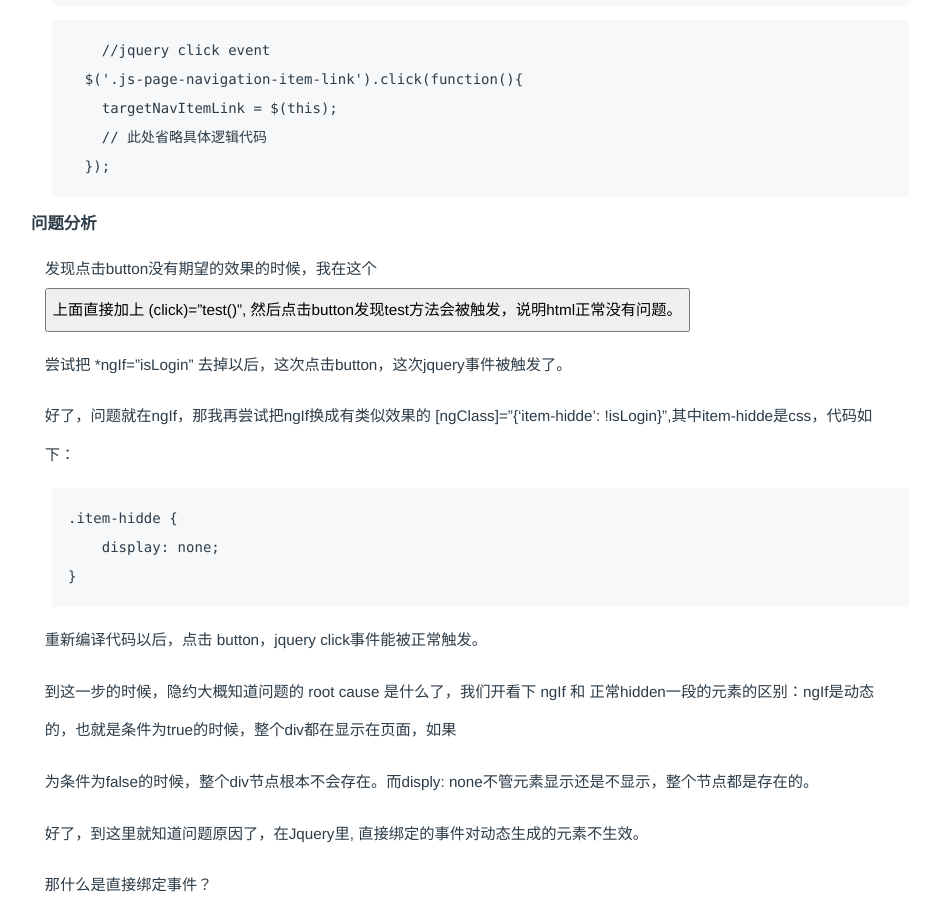
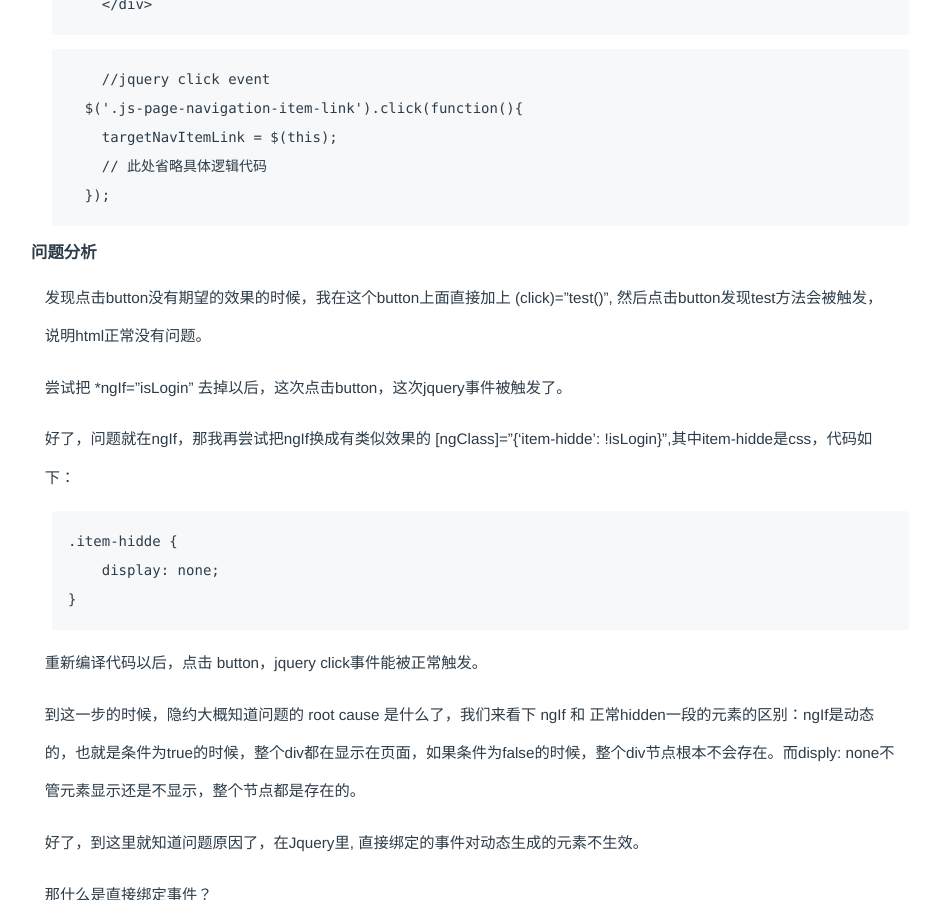
Before and after one commit to LiMeii/LiMeii.github.io, a Jekyll site: the page built from _posts/2018-10-18-issues-jquerydelege-notworking-with-ngIf.md, in a window 1280 px wide and 900 px high, scrolled down 863 px. Shown: the whole window, without its empty margins (178-1103 px from the left). Built offline with Jekyll 4.4.1, drawn with Linux system fonts in a browser that asks for light colours; some of the changed text lies outside the part shown.

Commit message:
update jquery click not woring in ngif post

````diff
--- a/_posts/2018-10-18-issues-jquerydelege-notworking-with-ngIf.md
+++ b/_posts/2018-10-18-issues-jquerydelege-notworking-with-ngIf.md
@@ -24,14 +24,15 @@
 代码如下：
 
 ```html
+    <!-- angular html-->
     <div id="target" class="page-navigation__item js-page-navigation-item" *ngIf="isLogin">
-        <button id="lngddl" class="page-navigation__item-link js-page-navigation-item-link tnt tnt-nav-link3 text-transform-none">
+        <button id="lngddl" class="page-navigation__item-link js-page-navigation-item-link">
                 language
         </button>
         <div class="page-navigation__secondary js-page-navigation-secondary">
             <div class="page-navigation__secondary-inner js-page-navigation-secondary-inner">
-                    <a class="page-navigation__secondary-link tnt tnt-nav-sec-link5 showPointer text-transform-none">English</a>
-                    <a class="page-navigation__secondary-link tnt tnt-nav-sec-link5 showPointer text-transform-none">español</a>
+                    <a class="page-navigation__secondary-link tnt tnt-nav-sec-link5 showPointer">English</a>
+                    <a class="page-navigation__secondary-link tnt tnt-nav-sec-link5 showPointer">español</a>
                 </div>
             </div>
     </div>
@@ -47,7 +48,7 @@
 
 ### 问题分析
 
-发现点击button没有期望的效果的时候，我在这个<button>上面直接加上 (click)="test()", 然后点击button发现test方法会被触发，说明html正常没有问题。
+发现点击button没有期望的效果的时候，我在这个button上面直接加上 (click)="test()", 然后点击button发现test方法会被触发，说明html正常没有问题。
 
 
 尝试把 *ngIf="isLogin" 去掉以后，这次点击button，这次jquery事件被触发了。
@@ -62,9 +63,7 @@
 重新编译代码以后，点击 button，jquery click事件能被正常触发。
 
 
-到这一步的时候，隐约大概知道问题的 root cause 是什么了，我们开看下 ngIf 和 正常hidden一段的元素的区别：ngIf是动态的，也就是条件为true的时候，整个div都在显示在页面，如果
-
-为条件为false的时候，整个div节点根本不会存在。而disply: none不管元素显示还是不显示，整个节点都是存在的。
+到这一步的时候，隐约大概知道问题的 root cause 是什么了，我们来看下 ngIf 和 正常hidden一段的元素的区别：ngIf是动态的，也就是条件为true的时候，整个div都在显示在页面，如果条件为false的时候，整个div节点根本不会存在。而disply: none不管元素显示还是不显示，整个节点都是存在的。
 
 
 好了，到这里就知道问题原因了，在Jquery里, 直接绑定的事件对动态生成的元素不生效。
@@ -78,9 +77,7 @@
 ```js
   $('.js-page-navigation-item-link').click(function(){});
 ```
-在代码执行的时候把事件直接绑定到有 js-page-navigation-item-link css的元素上，假如之后有动态加上新的元素也有js-page-navigation-item-link，这个元素的click事件不会被监听
-
-到，同理如果移除已有的包含js-page-navigation-item-link css的元素，这个被移除元素的事件还是会被监听。
+在代码执行的时候把事件直接绑定到有 js-page-navigation-item-link css的元素上，假如之后有动态加上新的元素也有js-page-navigation-item-link，这个元素的click事件不会被监听到，同理如果移除已有的包含js-page-navigation-item-link css的元素，这个被移除元素的事件还是会被监听。
 
 
 **事件delegated**
````
